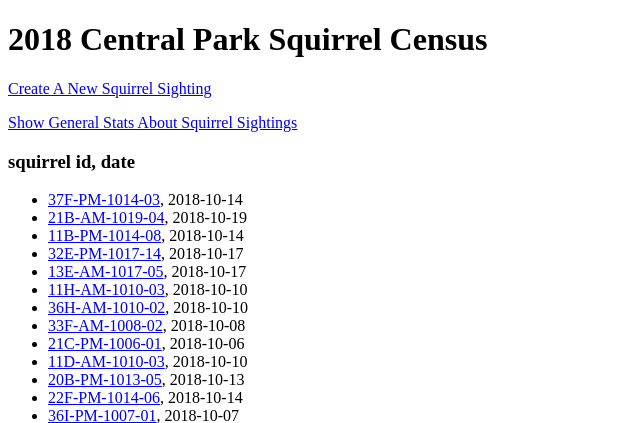
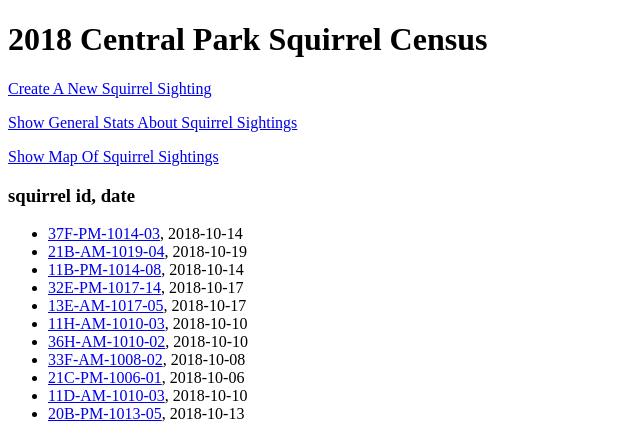
Before and after one commit to nixuansun/happySquirrel, a Django app: page /sightings/ in a window 1280 px wide. Shown: the top 423 px of the page, without its empty margins (0-640 px from the left). Run offline with Django 3.2, Linux system fonts and the light colour scheme; data comes from the database, SQL or seed files in the repository.

Commit message:
add link to map

```diff
--- a/squirrel/templates/squirrel/sightings.html
+++ b/squirrel/templates/squirrel/sightings.html
@@ -6,6 +6,7 @@
 		</div>
 		<p><a href="/sightings/add/">Create A New Squirrel Sighting</a></p>
 		<p><a href="/sightings/stats/">Show General Stats About Squirrel Sightings</a></p>
+		<p><a href="/map/">Show Map Of Squirrel Sightings</a></p>
 		<h3>squirrel id, date</h3>
 		<ul>
 		{% for squirrel in squirrels %}
```
